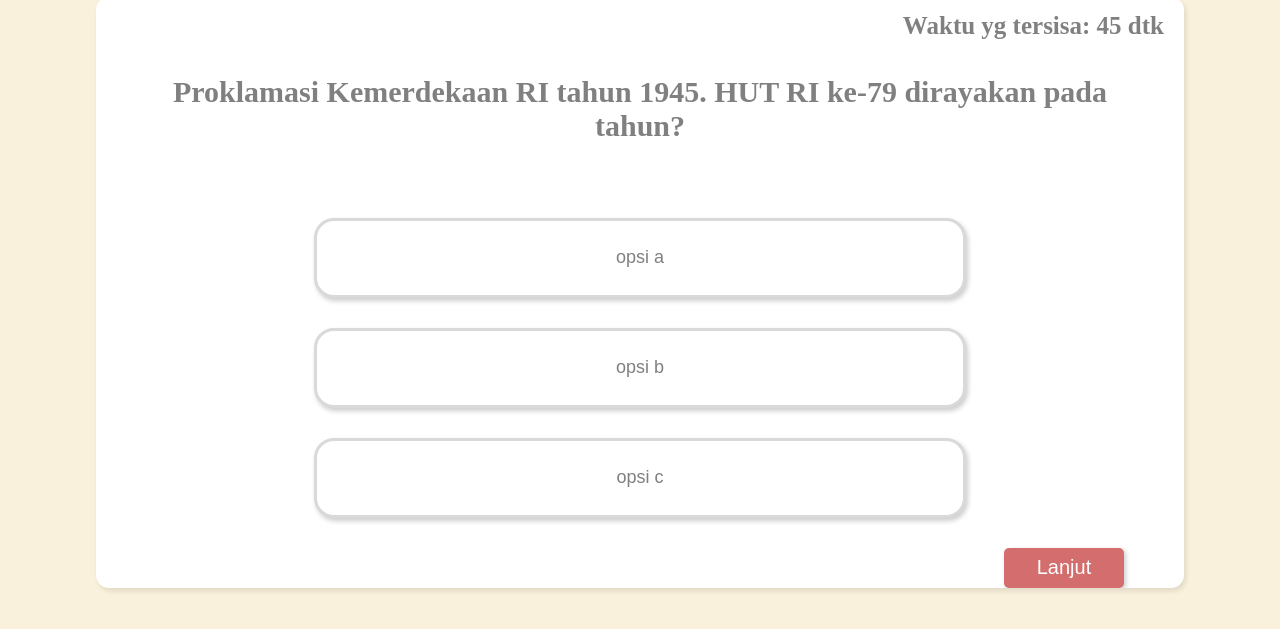
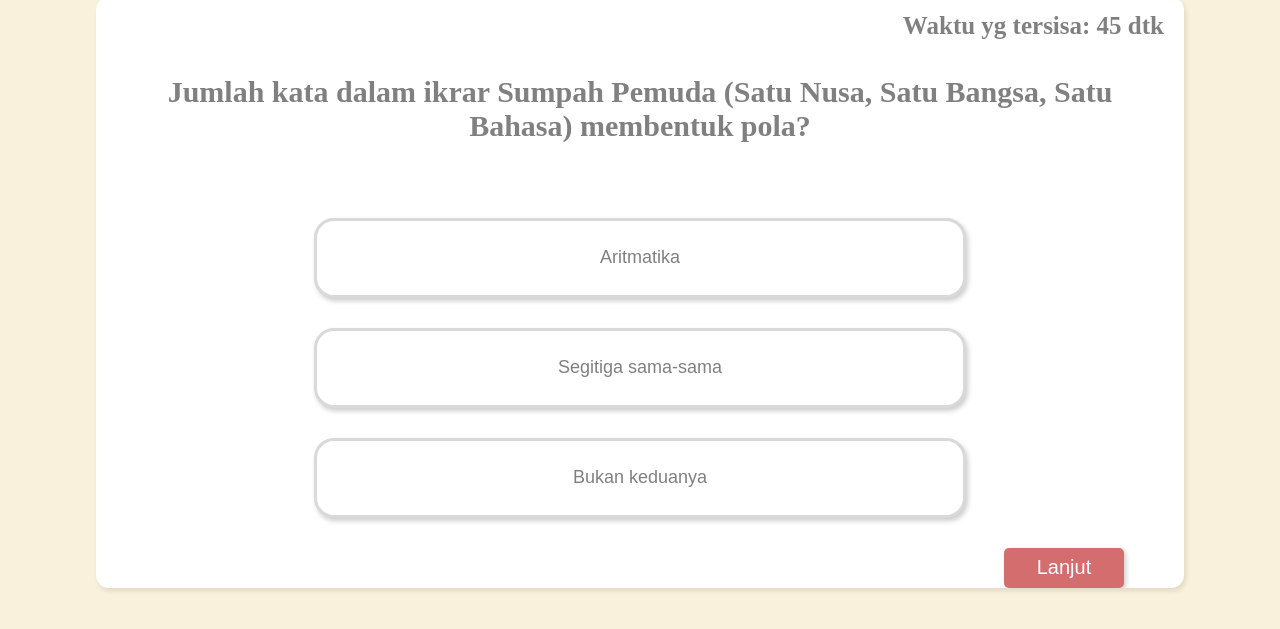
Before and after one commit to Encrypsy/quizmoro, a plain HTML site: page quiz/index.html in a window 1280 px wide. Shown: the part 81-710 px from the top of the page. Drawn offline with Linux system fonts and the light colour scheme; a web font is replaced by a local one.

Commit message:
belum slesai awokawok

```diff
--- a/quiz/index.html
+++ b/quiz/index.html
@@ -21,12 +21,8 @@
             <div class="timer">
                 Waktu yg tersisa: 45 dtk
             </div>
-            <h2 class="question">Proklamasi Kemerdekaan RI tahun 1945. HUT RI ke-79 dirayakan pada tahun?</h2>
-            <div class="option">
-                <button class="button">opsi a</button>
-                <button class="button">opsi b</button>
-                <button class="button">opsi c</button>
-            </div>
+            <h2 class="question"></h2>
+            <div class="option"></div>
             <div class="next">
                 <button class="next-btn">Lanjut</button>
             </div>
--- a/quiz/quiz.js
+++ b/quiz/quiz.js
@@ -50,4 +50,52 @@ let dataquiz = [
         correct: "Bukan keduanya",
     }
 
-]
+];
+
+const quizcontainer = document.querySelector(".quiz-container");
+const question = document.querySelector(".quiz-container .question");
+const option = document.querySelector(".quiz-container .option");
+const next = document.querySelector(".quiz-container .next");
+const quizresult = document.querySelector(".result-container");
+
+let questionNumber = 0;
+const Maxquestion = 10;
+
+const shuffleArray = array => {
+    return array.slice().sort(() => Math.random() - 0.5);
+};
+
+dataquiz = shuffleArray(dataquiz);
+
+const createquestion = () => {
+    option.innerHTML = "";
+    question.innerHTML = dataquiz[questionNumber].question;
+
+    const shuffledoption = shuffleArray(dataquiz[questionNumber].option);
+
+    shuffledoption.forEach(o => {
+        const btn = document.createElement("button");
+        btn.classList.add("button")
+        btn.innerHTML = o;
+        option.appendChild(btn);
+    });
+};
+
+const displayquizresult = () => {
+    quizresult.style.display = "flex";
+    quizcontainer.style.display = "none";
+}
+
+createquestion();
+
+const displaynextquestion = () => {
+    if (questionNumber >= Maxquestion -1) {
+        displayquizresult();
+        return;
+    }
+
+    questionNumber++;
+    createquestion();
+}
+
+next.addEventListener("click", displaynextquestion)
```
Also changed, not shown: landingpg.html (+10 -0 lines).
